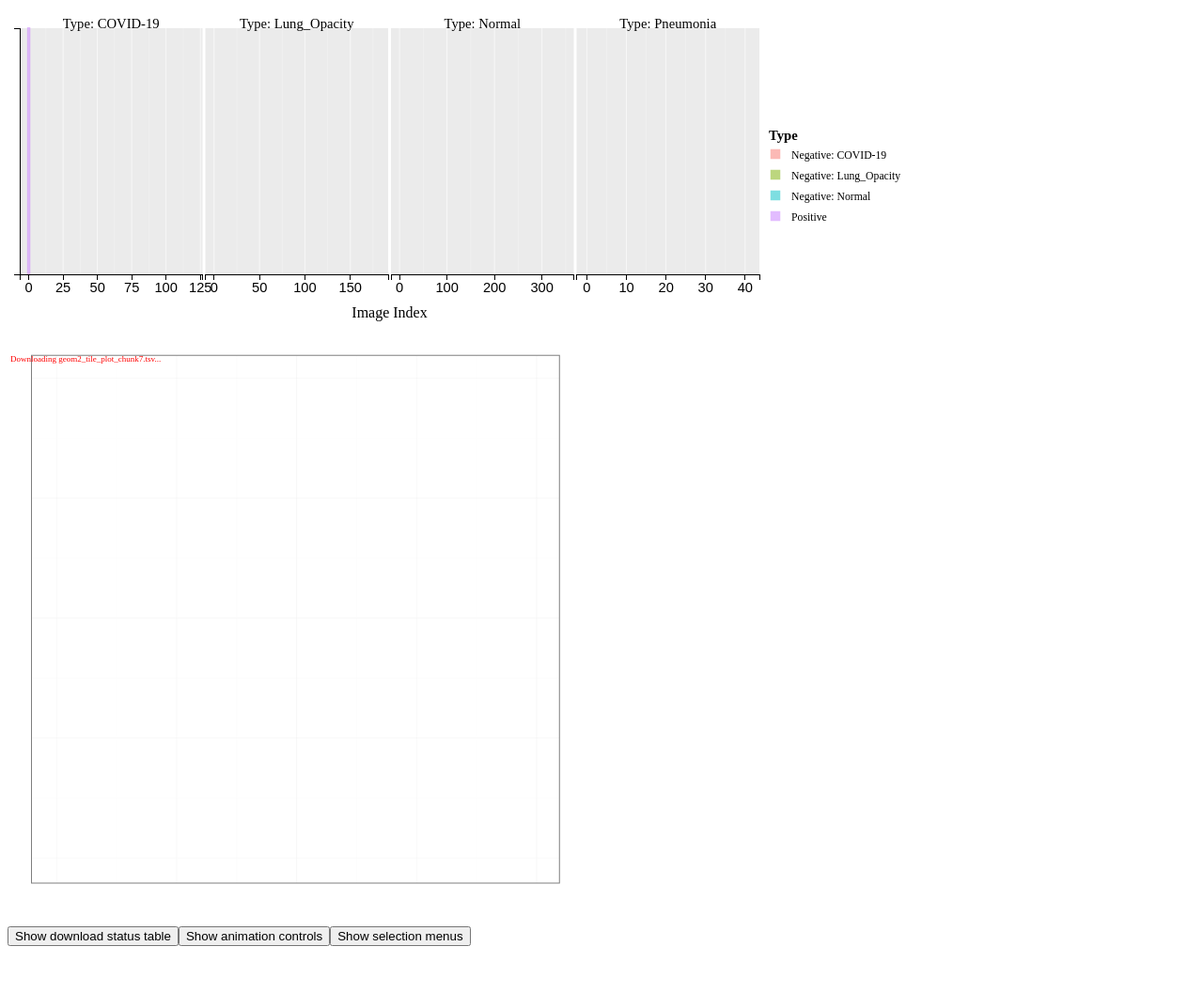
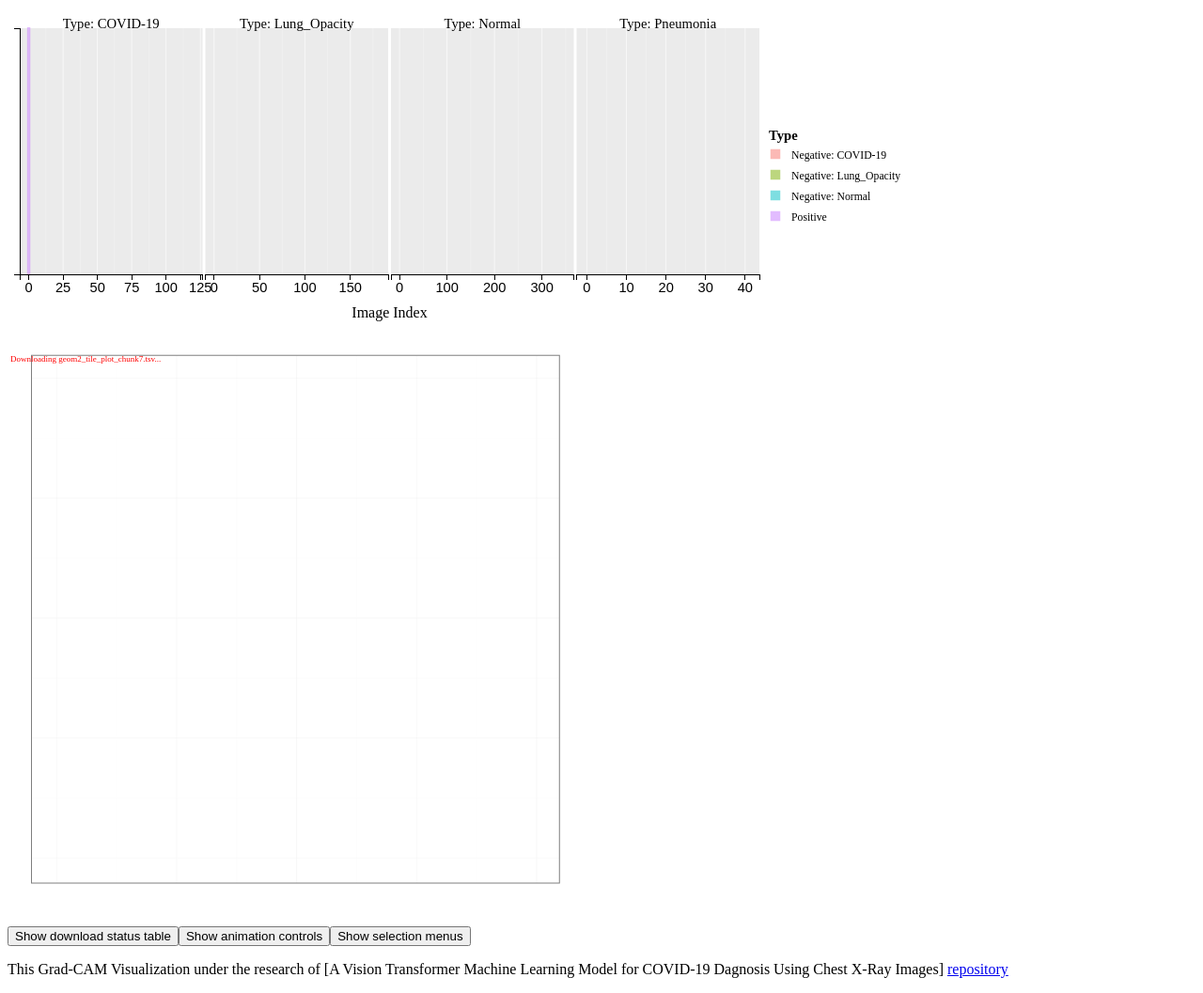
Before and after one commit to tdhock/Animated2GradCAM-COVID19-Chest-X-ray-ViT-V2-200px-696Case, a plain HTML site: page index.html in a window 1280 px wide. Shown: the whole page at 94% size. Before the commit the page ends 1015 px from the top, so only its background shows below. Drawn offline with Linux system fonts and the light colour scheme; no server answers.

Commit message:
Update index.html

```diff
--- a/index.html
+++ b/index.html
@@ -12,6 +12,7 @@
     <script type="text/javascript" src="vendor/jquery-1.11.3.min.js"></script>
     <script type="text/javascript" src="vendor/selectize.min.js"></script>
     <link rel="stylesheet" type="text/css" href="vendor/selectize.css" />
+    <title>Animint2 Grad-CAM COVID-19 Chest X-rays under Research A Vision Transformer Machine Learning Model for COVID-19 Dagnosis Using Chest X-Ray Images</title>
   </head>
 
   <body>
@@ -20,6 +21,8 @@
     <script>
       var plot = new animint("#plot","plot.json");
     </script>
+    <p>This Grad-CAM Visualization under the research of [A Vision Transformer Machine Learning Model for COVID-19 Dagnosis Using Chest X-Ray Images]
+      <a href = "https://github.com/TyBruceChen/Research-A-Fined-Tuned-ViT-for-COVID-19-Image-Auxiliary-Diagnosing">repository</a></p>
 
   </body>
 
```
